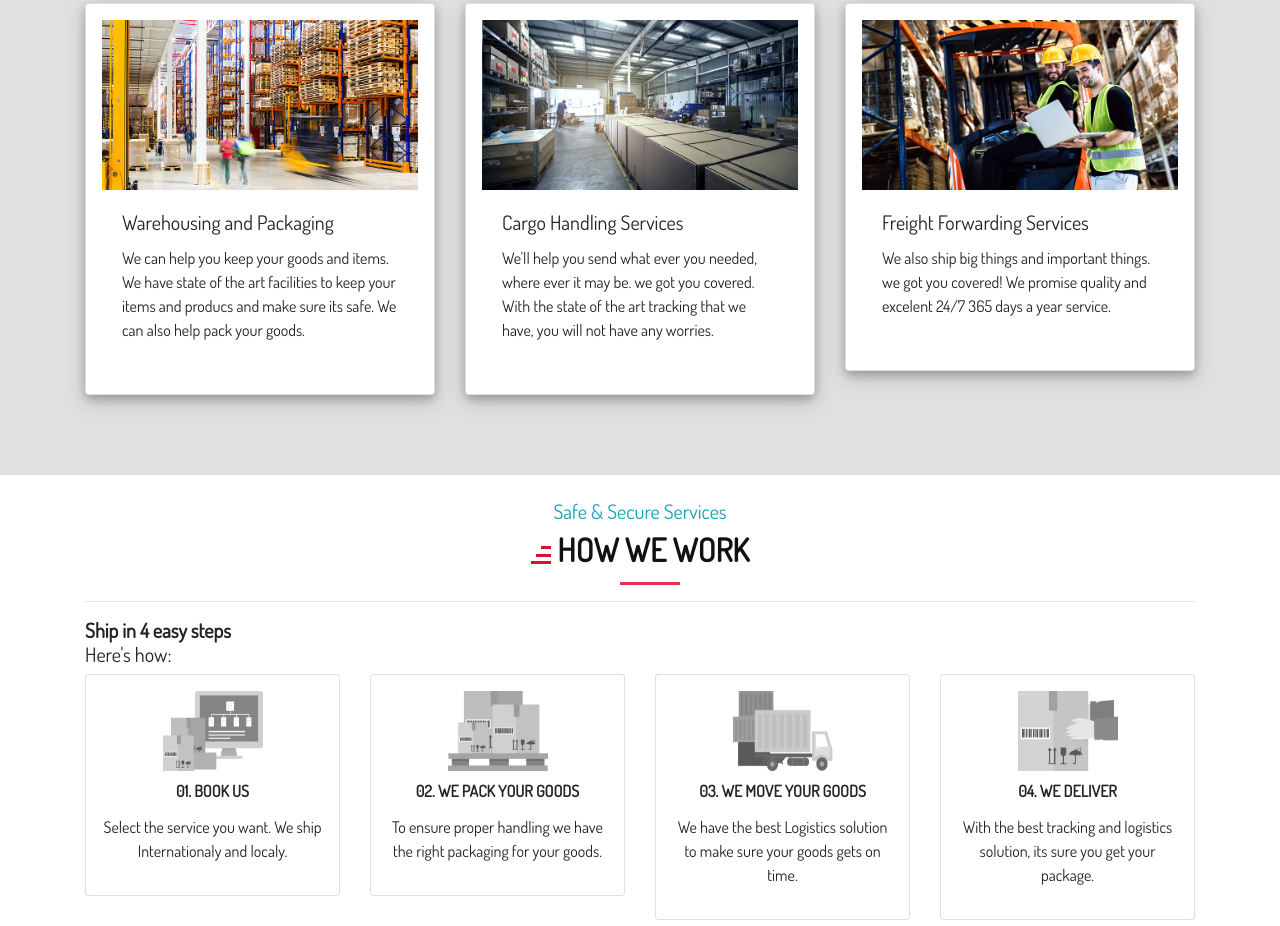
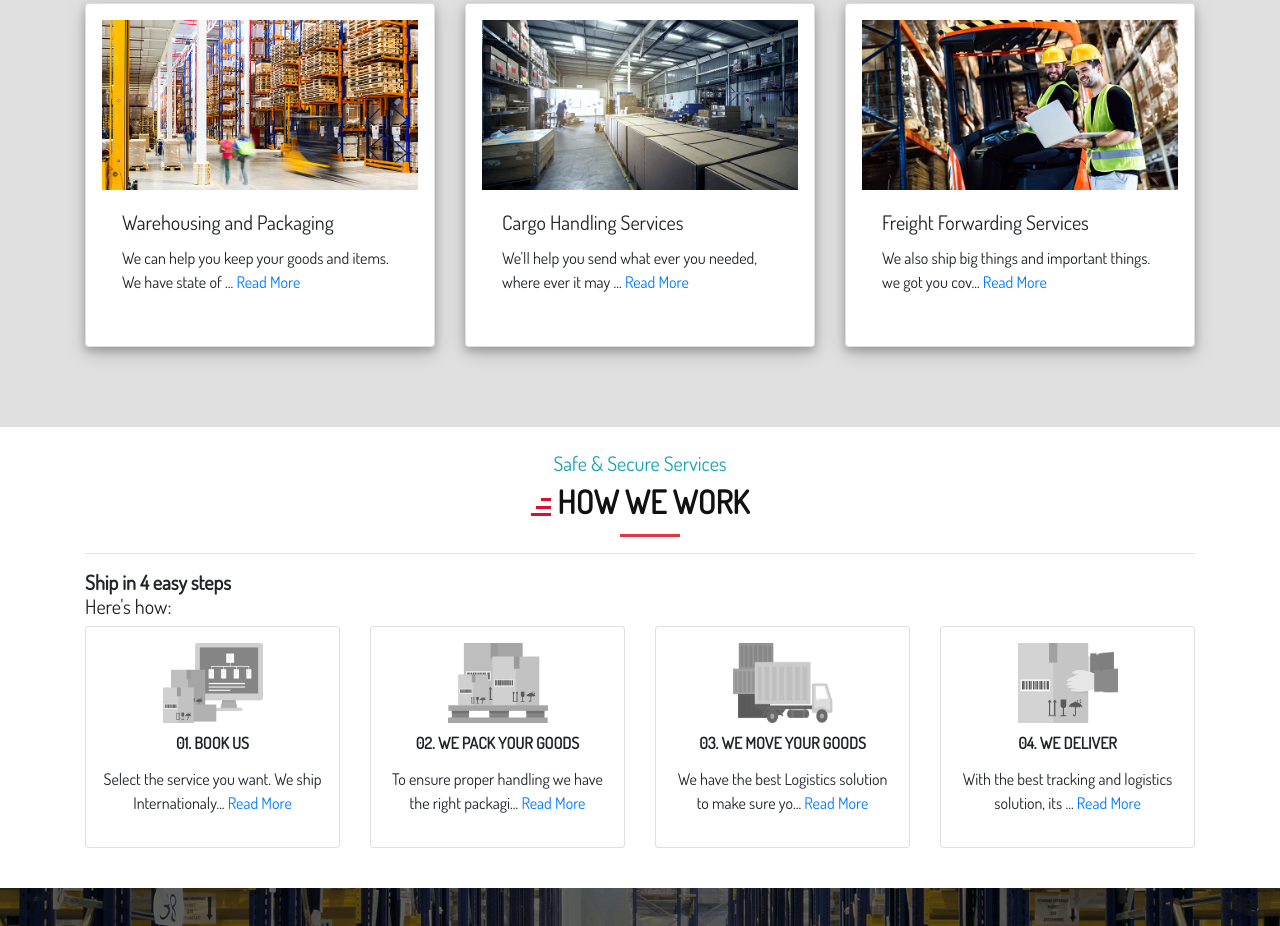
Before and after one commit to albay13/capstone-one, a plain HTML site: page services.html in a window 1280 px wide. Shown: the part 694-1620 px from the top of the page. Drawn offline with nearby package versions, Linux system fonts and the light colour scheme.

Commit message:
White nav and card height

```diff
--- a/assets/css/style.css
+++ b/assets/css/style.css
@@ -19,7 +19,7 @@
      font-family: 'Abel', sans-serif;
 }
  .navbar{
-     background-color: transparent;
+     background-color: white;
      border: none;
      color: white;
      z-index: 999999;
--- a/assets/js/project.js
+++ b/assets/js/project.js
@@ -49,3 +49,27 @@
         }).on('hidden.bs.collapse', function(){
         $(this).parent().find(".glyphicon-minus").removeClass("glyphicon-minus").addClass("glyphicon-plus");
         });
+        //Read more and Read Lss
+        $(function(){
+        // here the code for text minimiser and maxmiser by faisal khan
+        var minimized_elements = $('p.text-viewer');
+        minimized_elements.each(function(){
+            var t = $(this).text();
+            if(t.length < 60) return;
+
+            $(this).html(
+                t.slice(0,60)+'<span>... </span><a href="#" class="more"> Read More </a>'+
+                '<span style="display:none;">'+ t.slice(60,t.length)+' <a href="#" class="less"> Read Less </a></span>'
+            );
+        });
+        $('a.more', minimized_elements).click(function(event){
+            event.preventDefault();
+            $(this).hide().prev().hide();
+            $(this).next().show();
+        });
+
+        $('a.less', minimized_elements).click(function(event){
+            event.preventDefault();
+            $(this).parent().hide().prev().show().prev().show();
+        });
+    });
--- a/services.html
+++ b/services.html
@@ -229,7 +229,7 @@
 								<img class="img-fluid" src="assets/images/services1.jpg" alt="catto">
 								<div class="card-body">
 									<h5 class="card-title">Warehousing and Packaging</h5>
-									<p>We can help you keep your goods and items. We have state of the art facilities to keep your items and producs and make sure its safe. We can also help pack your goods. </p>
+									<p class="text-viewer">We can help you keep your goods and items. We have state of the art facilities to keep your items and producs and make sure its safe. We can also help pack your goods. </p>
 								</div>
 							</div>
 						</div>
@@ -239,17 +239,17 @@
 							<img class="img-fluid" src="assets/images/services2.jpg" alt="catto">
 							<div class="card-body">
 								<h5 class="card-title">Cargo Handling Services</h5>
-								<p>We'll help you send what ever you needed, where ever it may be. we got you covered. With the state of the art tracking that we have, you will not have any worries.</p>
+								<p class="text-viewer">We'll help you send what ever you needed, where ever it may be. we got you covered. With the state of the art tracking that we have, you will not have any worries.</p>
 							</div>
 						</div>
 					</div>
 						<!-- 3rdCard -->
 						<div class="col-lg-4">
-						<div class="card wow fadeInRight">
+						<div class="card mh-100 wow fadeInRight">
 							<img class="img-fluid" src="assets/images/services3.jpg" alt="catto">
 							<div class="card-body">
 								<h5 class="card-title">Freight Forwarding Services</h5>
-								<p>We also ship big things and important things. we got you covered! We promise quality and excelent 24/7 365 days a year service.</p>
+								<p class="text-viewer">We also ship big things and important things. we got you covered! We promise quality and excelent 24/7 365 days a year service.</p>
 							</div>
 						</div>
 					</div>
@@ -280,7 +280,7 @@
 						<!-- Icon made by http://www.freepik.com from www.flaticon.com -->
 						<div class="card-title text-uppercase text-center"><strong>01. Book Us</strong></div>
 						<div class="card-text">
-							<p class="text-center">
+							<p class="text-center text-viewer">
 								Select the service you want. We ship Internationaly and localy.
 							</p>
 						</div>
@@ -292,7 +292,7 @@
 						<!-- Icon made by Pause08 from www.flaticon.com -->
 						<div class="card-title text-uppercase text-center"><strong>02. We Pack your Goods</strong></div>
 						<div class="card-text">
-							<p class="text-center">
+							<p class="text-center text-viewer">
 								To ensure proper handling we have the right packaging for your goods.
 							</p>
 						</div>
@@ -304,7 +304,7 @@
 						<!-- Icons made by monkik from www.flaticon.com -->
 						<div class="card-title text-uppercase text-center"><strong>03. We Move your Goods</strong></div>
 						<div class="card-text">
-							<p class="text-center">
+							<p class="text-center text-viewer">
 								We have the best Logistics solution to make sure your goods gets on time.
 							</p>
 						</div>
@@ -316,7 +316,7 @@
 						<!-- Icons made by monkik from www.flaticon.com -->
 						<div class="card-title text-uppercase text-center"><strong>04. We Deliver</strong></div>
 						<div class="card-text">
-							<p class="text-center">
+							<p class="text-center text-viewer">
 								With the best tracking and logistics solution, its sure you get your package.
 							</p>
 						</div>
@@ -370,13 +370,13 @@
 					<div class="card-title text-uppercase text-center"><strong>Export from Philippines</strong></div>
 					<div class="card-text">
 						<p class="text-center">
-							WE ship goods to over 200 countries.
+							We ship goods to over 200 countries.
 						</p>
 					</div>
 				</div>
 			</div>
 			<div class="col-lg-4 col-md-6 col-sm-12 mb-md-3 mb-lg-3 mb-sm-3">
-				<div class="card card-1 card-columns-wwo py-5 px-2 wow fadeInLeft" data-wow-duration=".50s" data-wow-delay=".50s">
+				<div class="card card-1 card-columns-wwo py-5 px-2 wow fadeInLeft" data-wow-duration=".50s" data-wow-delay=".40s">
 					<img class="mx-auto d-block mb-2 img-fluid" src="assets/images/options_3.png">
 					<!-- Icons made by monkik from www.flaticon.com -->
 					<div class="card-title text-uppercase text-center"><strong>Import to Philippines</strong></div>
@@ -387,6 +387,7 @@
 					</div>
 				</div>
 			</div>
+
 <!-- 			<div class="col-lg-4 col-md-6 col-sm-12 mb-md-3 mb-lg-3 mb-sm-3">
 				<div class="card card-1 card-columns-wwo py-5 px-2 wow fadeInLeft" data-wow-duration=".50s" data-wow-delay=".20s">
 					<img class="mx-auto d-block mb-2" src="assets/images/description/container.png" width="80" height="80">
```
Also changed, not shown: tracking.html (+1 -1 lines).
